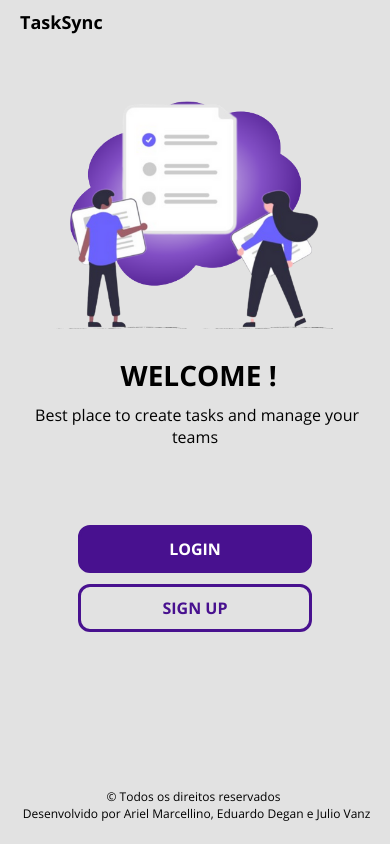
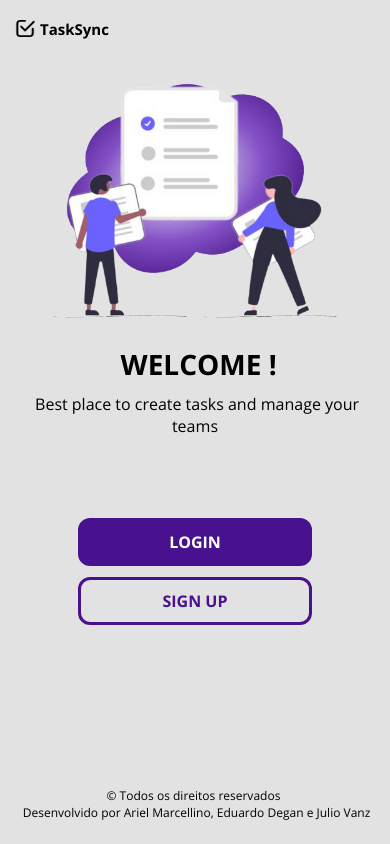
Before and after one commit to edegan-furb/Entra21-TCC, a React Native app in the folder Client/: screen /Start in a window 390 px wide. Built offline with nearby package versions, Linux system fonts and the light colour scheme.

Commit message:
Add Icon Inicio

```diff
--- a/Client/screens/StartScreen.js
+++ b/Client/screens/StartScreen.js
@@ -26,6 +26,7 @@ function StartScreen() {
   return (
     <SafeAreaView style={styles.rootContainer}>
       <View style={styles.title}>
+        <Image source={require('../assets/images/logoInicio.png')} style={styles.imgLogo}/>
         <Text style={styles.text}>TaskSync</Text>
       </View>
       <View style={styles.banner}>
@@ -84,11 +85,17 @@ const styles = StyleSheet.create({
   },
   title: {
     flex: 1,
-    paddingHorizontal: 20,
-    paddingVertical: 10,
+    flexDirection: 'row',
+    gap: 5,
+    paddingLeft: 15,
+    alignItems: "center"
+  },
+  imgLogo: {
+    width: 20,
+    height: 23
   },
   text: {
-    fontSize: 18,
+    fontSize: 15,
     fontFamily: "open-sans-bold",
   },
   banner: {
```
Also changed, not shown: Client/assets/images/logoInicio.png (added), Client/assets/images/setaRetornar.png (added).
